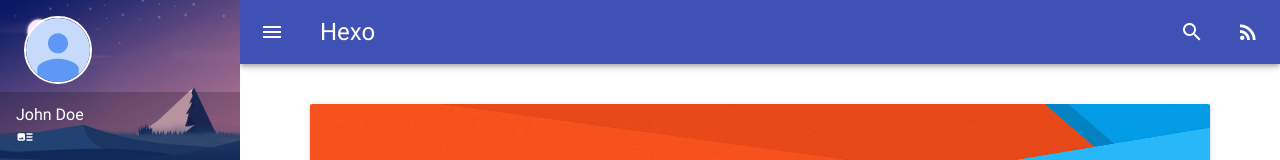
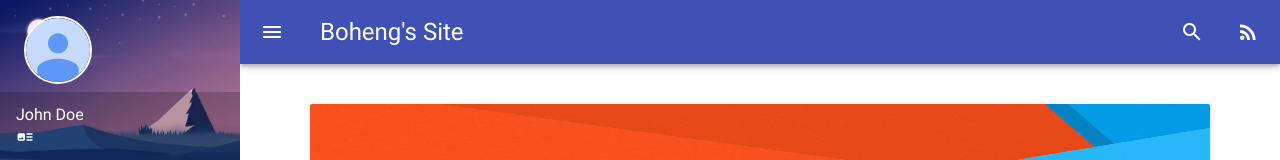
Before and after one commit to bohenglin/bohenglin.github.io, a plain HTML site: page index.html in a window 1280 px wide. Shown: the top 160 px of the page. Drawn offline with Linux system fonts and the light colour scheme; no server answers; files whose address does not match are found by name.

Commit message:
Update index.html

```diff
--- a/index.html
+++ b/index.html
@@ -57,7 +57,7 @@
   <header id="header" class="mdui-appbar mdui-appbar-fixed mdui-appbar-scroll-hide mdui-appbar-inset">
   <div class="mdui-toolbar mdui-color-theme">
     <a href="javascript:;" class="mdui-btn mdui-btn-icon" mdui-drawer="{target: '#sidebar', swipe: true}"><i class="mdui-icon material-icons">menu</i></a>
-    <a href="/" class="mdui-typo-headline">Hexo</a>
+    <a href="/" class="mdui-typo-headline">Boheng's Site</a>
     <div class="mdui-toolbar-spacer"></div>
     <a href="javascript:;" class="mdui-btn mdui-btn-icon" mdui-dialog="{target: '#search'}" mdui-tooltip="{content: 'Search'}"><i class="mdui-icon material-icons">search</i></a>
     <a href="/atom.xml" class="mdui-btn mdui-btn-icon" mdui-tooltip="{content: 'RSS'}"><i class="mdui-icon material-icons">rss_feed</i></a>
```
